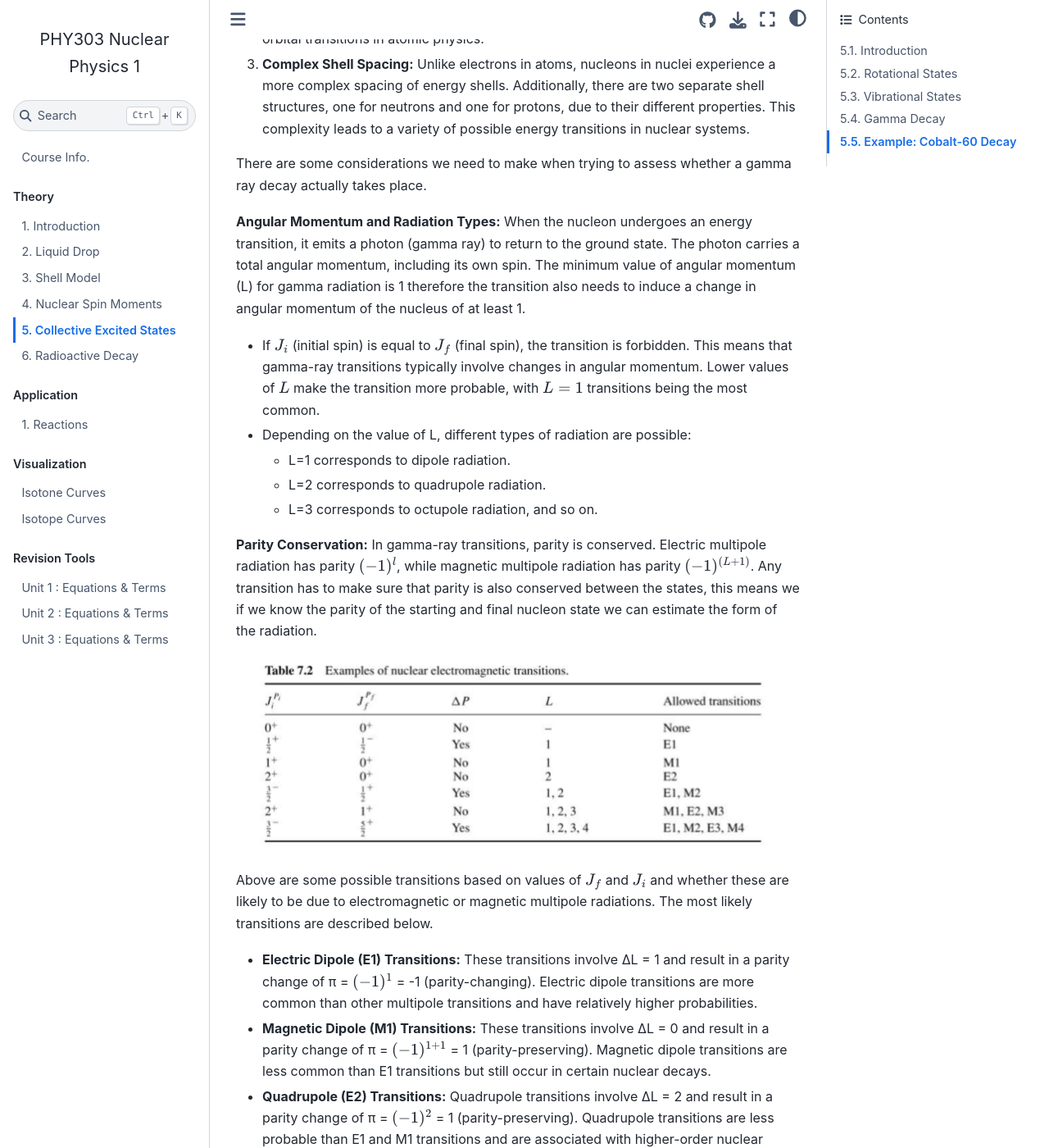
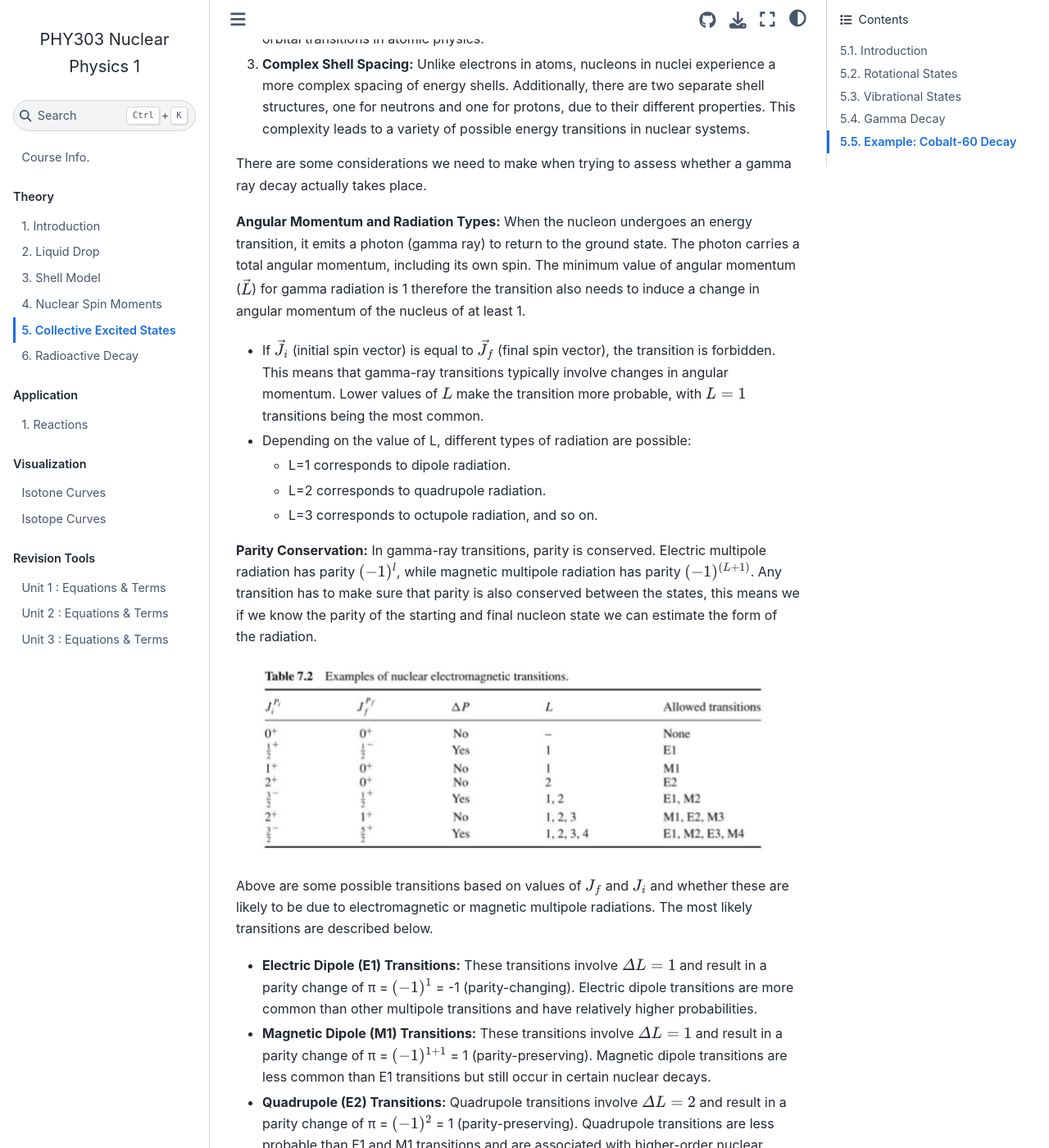
Before and after one commit to patrickstowell/PHY303-Lectures, a Jupyter Book: the page built from phy303-unit5-collective-excited.md, in a window 1280 px wide and 1400 px high, scrolled down 9252 px. Shown: the whole window at 82% size. Built offline with Jupyter Book 1.0.4 settings and Sphinx 7.4.7 and the Sphinx Book theme 1.1.4, drawn with Linux system fonts in a browser that asks for light colours; pages that are not in the unit, such as notebooks, are missing from menus; comment, search, counter and statistics services are not loaded; some of the changed text lies outside the part shown.

Commit message:
Added comment on AM for gamma ray transitions

````diff
--- a/phy303-unit5-collective-excited.md
+++ b/phy303-unit5-collective-excited.md
@@ -201,9 +201,9 @@
 There are some considerations we need to make when trying to assess whether a gamma ray decay actually takes place.
 
 **Angular Momentum and Radiation Types:**
-When the nucleon undergoes an energy transition, it emits a photon (gamma ray) to return to the ground state. The photon carries a total angular momentum, including its own spin. The minimum value of angular momentum (L) for gamma radiation is 1 therefore the transition also needs to induce a change in angular momentum of the nucleus of at least 1.
+When the nucleon undergoes an energy transition, it emits a photon (gamma ray) to return to the ground state. The photon carries a total angular momentum, including its own spin. The minimum value of angular momentum ($\vec{L}$) for gamma radiation is 1 therefore the transition also needs to induce a change in angular momentum of the nucleus of at least 1.
 
-- If $J_i$ (initial spin) is equal to $J_f$ (final spin), the transition is forbidden. This means that gamma-ray transitions typically involve changes in angular momentum. Lower values of $L$ make the transition more probable, with $L=1$ transitions being the most common.
+- If $\vec{J_i}$ (initial spin vector) is equal to $\vec{J_f}$ (final spin vector), the transition is forbidden. This means that gamma-ray transitions typically involve changes in angular momentum. Lower values of $L$ make the transition more probable, with $L=1$ transitions being the most common.
 
 - Depending on the value of L, different types of radiation are possible:
   - L=1 corresponds to dipole radiation.
@@ -218,12 +218,24 @@
 ![Alt text](image-51.png)
 
  Above are some possible transitions based on values of $J_{f}$ and $J_{i}$ and whether these are likely to be due to electromagnetic or magnetic multipole radiations. The most likely transitions are described below.
- - **Electric Dipole (E1) Transitions:** These transitions involve ΔL = 1 and result in a parity change of π = $(-1)^1$ = -1 (parity-changing). Electric dipole transitions are more common than other multipole transitions and have relatively higher probabilities.
+ - **Electric Dipole (E1) Transitions:** These transitions involve $ΔL = 1$ and result in a parity change of π = $(-1)^1$ = -1 (parity-changing). Electric dipole transitions are more common than other multipole transitions and have relatively higher probabilities.
 
- - **Magnetic Dipole (M1) Transitions:** These transitions involve ΔL = 0 and result in a parity change of π = $(-1)^{1+1}$ = 1 (parity-preserving). Magnetic dipole transitions are less common than E1 transitions but still occur in certain nuclear decays.
+ - **Magnetic Dipole (M1) Transitions:** These transitions involve $ΔL = 1$ and result in a parity change of π = $(-1)^{1+1}$ = 1 (parity-preserving). Magnetic dipole transitions are less common than E1 transitions but still occur in certain nuclear decays.
 
- - **Quadrupole (E2) Transitions:** Quadrupole transitions involve ΔL = 2 and result in a parity change of π = $(-1)^2$ = 1 (parity-preserving). Quadrupole transitions are less probable than E1 and M1 transitions and are associated with higher-order nuclear excitations.
+ - **Quadrupole (E2) Transitions:** Quadrupole transitions involve $ΔL = 2$ and result in a parity change of π = $(-1)^2$ = 1 (parity-preserving). Quadrupole transitions are less probable than E1 and M1 transitions and are associated with higher-order nuclear excitations.
 
+
+```{note}
+Here the $J$ terms correspond to the vector components of the nuclear spin. When we say that the an equal $\vec{J}_{i}$ and $\vec{J}_{f}$ state mean that the transition can not take place we mean it in terms of the vector components since $\vec{J}_{i} = \vec{J}_{f} + \vec{L}$.
+
+We can however have cases where the overall nuclear spin $I$ is identical before and afterwards, in this case we expect the allow magnitude of $\vec{L}$ to be
+
+$$
+| I_{f} - I_{i} | \leq L \leq|I_{f} + I_{i}|
+$$
+
+Note that this is now the projected magnitude of $L$, and follows similar vector rules to those we have seen before.
+```
 
 
 
````
